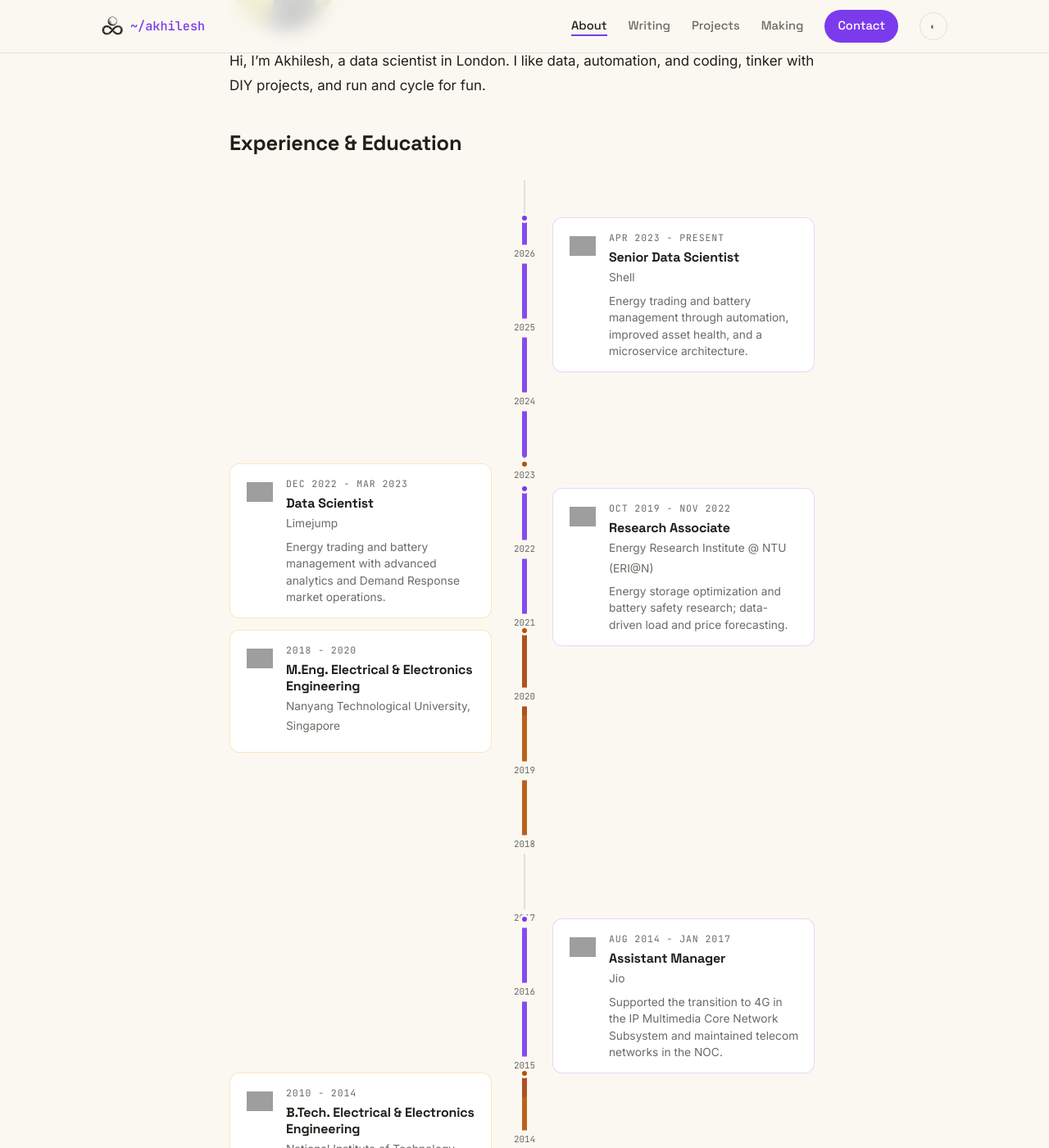
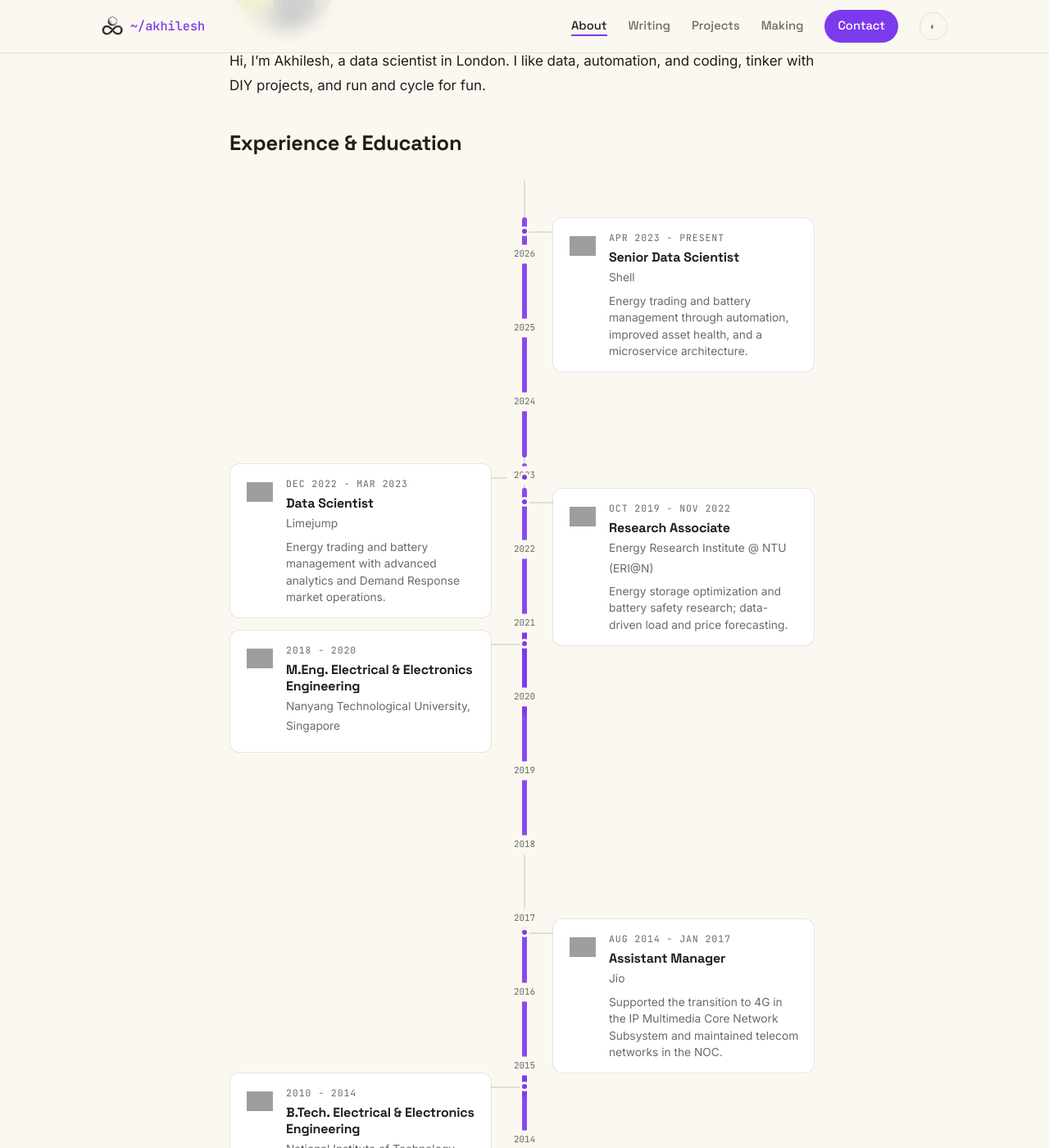
Before and after one commit to koulakhilesh/koulakhilesh.github.io, a Jekyll site: the page built from _pages/about.md, in a window 1280 px wide and 1400 px high, scrolled down 323 px. Shown: the whole window at 82% size. Built offline with Jekyll 4.4.1, drawn with Linux system fonts in a browser that asks for light colours; grey boxes are pictures that could not be loaded.

Commit message:
style: single-accent timeline bars + horizontal connectors to axis

```diff
--- a/_sass/timeline.scss
+++ b/_sass/timeline.scss
@@ -8,19 +8,20 @@
 
 .timeline .tl-entry{position:absolute;left:0;right:0}
 .timeline .tl-bar{position:absolute;left:50%;transform:translateX(-50%);top:0;
-  width:6px;height:100%;border-radius:6px;opacity:.9}
-.timeline .tl-dot{position:absolute;left:50%;transform:translateX(-50%);top:-5px;
-  width:12px;height:12px;border-radius:50%;border:3px solid var(--bg);z-index:2}
-.timeline .tl-a .tl-bar,.timeline .tl-a .tl-dot{background:var(--accent)}
-.timeline .tl-b .tl-bar,.timeline .tl-b .tl-dot{background:var(--amber)}
+  width:6px;height:100%;border-radius:6px;background:var(--accent);opacity:.9}
+.timeline .tl-dot{position:absolute;left:50%;transform:translateX(-50%);top:11px;
+  width:12px;height:12px;border-radius:50%;background:var(--accent);border:3px solid var(--bg);z-index:2}
 
 .timeline .tl-card{position:absolute;top:0;width:calc(50% - 40px);
   background:var(--card);border:1px solid var(--line);border-radius:12px;
   padding:14px 16px;display:flex;gap:12px;align-items:flex-start}
 .timeline .tl-right .tl-card{left:calc(50% + 34px)}
 .timeline .tl-left .tl-card{left:0}
-.timeline .tl-a .tl-card{border-color:rgba(192,132,252,.35)}
-.timeline .tl-b .tl-card{border-color:rgba(245,184,65,.35)}
+
+/* horizontal connector from the axis to each card */
+.timeline .tl-card::before{content:"";position:absolute;top:16px;height:2px;background:var(--line)}
+.timeline .tl-right .tl-card::before{right:100%;width:34px}
+.timeline .tl-left .tl-card::before{left:100%;width:40px}
 
 .timeline .tl-logo{width:40px;height:40px;object-fit:contain;border-radius:8px;
   background:#fff;padding:4px;flex:none;margin:0}
@@ -32,7 +33,7 @@
 @media(max-width:700px){
   .timeline{height:auto !important;margin-top:1rem}
   .timeline::before,.timeline .tl-year,.timeline .tl-bar,.timeline .tl-dot{display:none}
+  .timeline .tl-card::before{display:none}
   .timeline .tl-entry{position:static !important;height:auto !important;margin-bottom:14px}
   .timeline .tl-card{position:static !important;width:auto;left:auto;border-left:4px solid var(--accent)}
-  .timeline .tl-b .tl-card{border-left-color:var(--amber)}
 }
```
